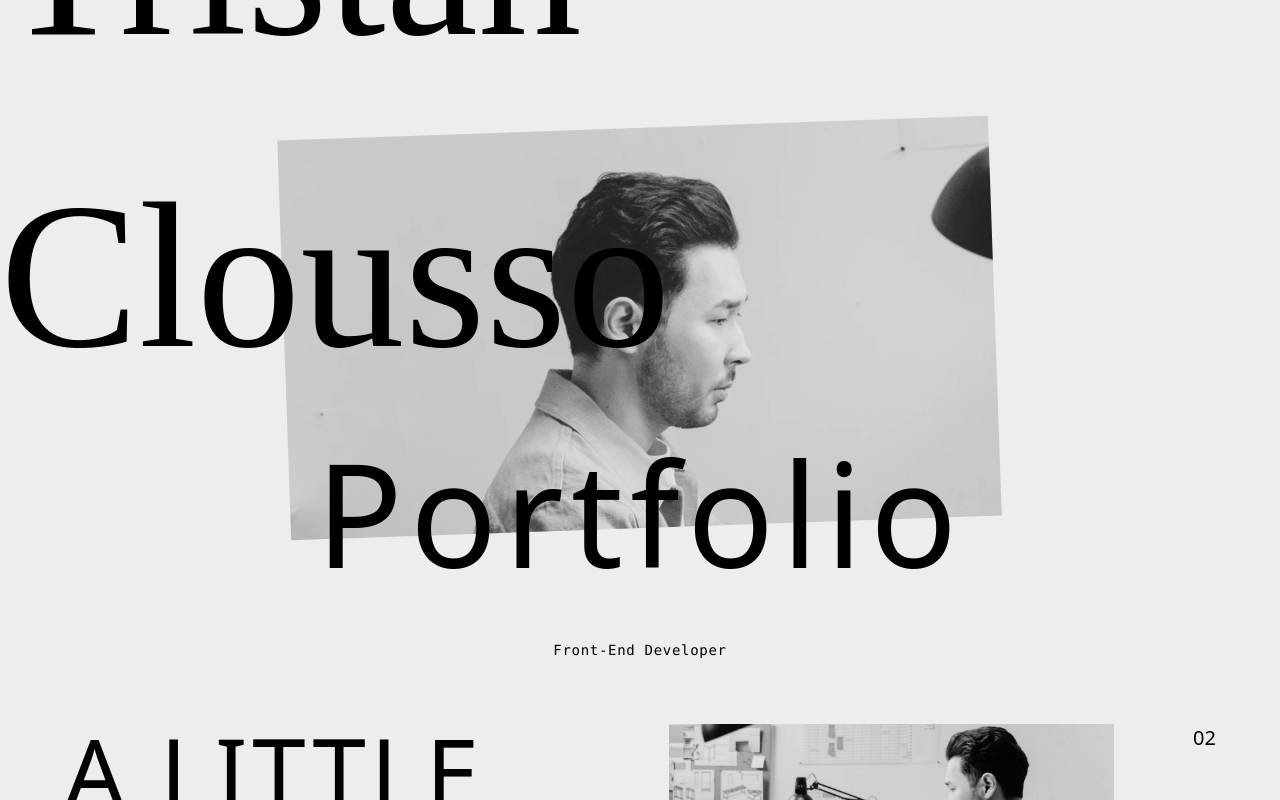
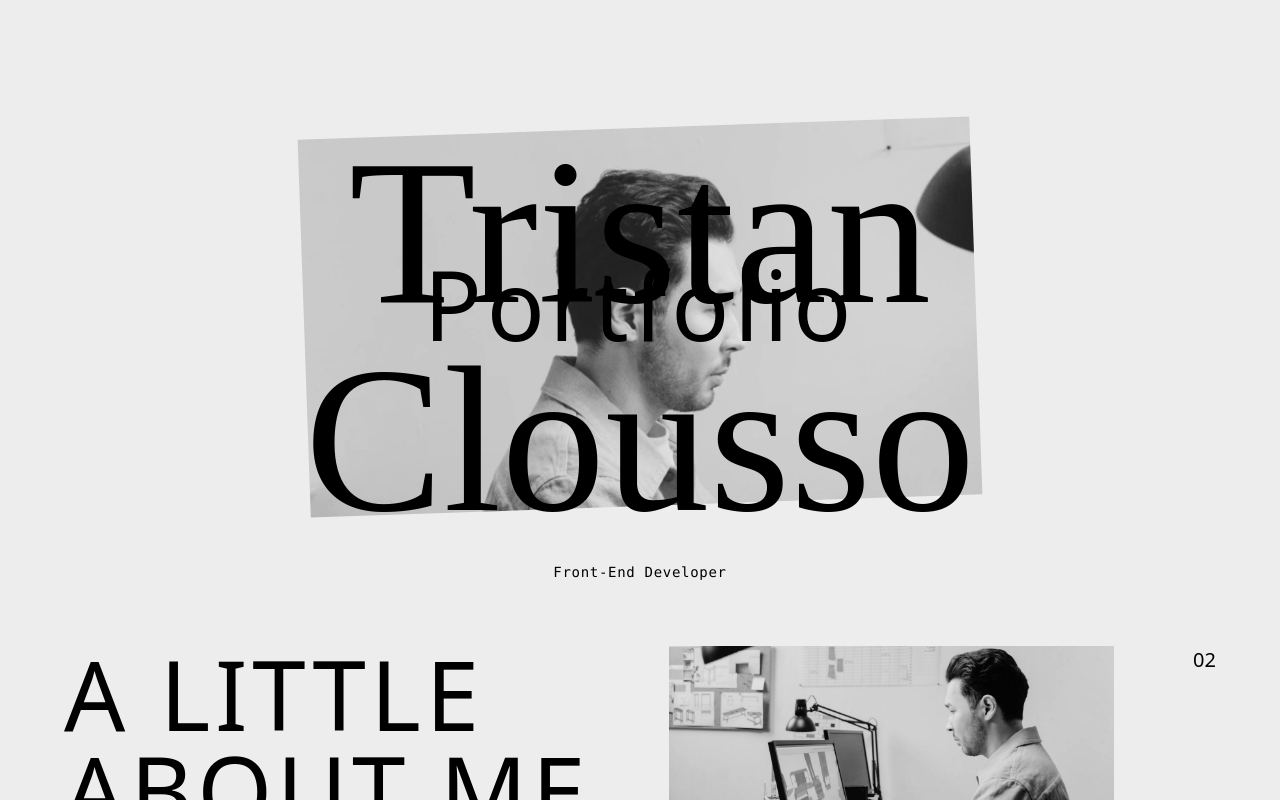
Before and after one commit to jacky2252v/pjOne, a React (Vite) app: page / in a window 1280 px wide. Shown: the top 800 px of the page. Built offline with nearby package versions, Linux system fonts and the light colour scheme; a web font is replaced by a local one.

Commit message:
Update LP1.jsx

```diff
--- a/src/components/LP1.jsx
+++ b/src/components/LP1.jsx
@@ -2,24 +2,24 @@ import React from "react";
 
 const LPOne = () => {
   return (
-    <div>
-      <div className="flex justify-center items-center mt-32 relative">
+    <div className="flex flex-col items-center text-center px-4 md:px-8 lg:px-16">
+      <div className="relative flex flex-col items-center mt-16 md:mt-32 w-full max-w-6xl">
         <img
-          className="opacity-88 h-[400px] -rotate-2"
+          className="opacity-88 w-full max-w-lg md:max-w-xl lg:max-w-2xl h-auto -rotate-2"
           src="/assets/PJ-10.jpg"
           alt="Background"
         />
         <h1
-          className="text-[13rem] mb-[26rem] absolute z-10"
+          className="absolute text-5xl md:text-7xl lg:text-9xl xl:text-[13rem] leading-none z-10"
           style={{ fontFamily: "Moontime" }}
         >
           Tristan Clousso
         </h1>
-        <h1 className="text-[9rem] mt-[23rem] font-thin tracking-wider absolute z-10">
+        <h1 className="absolute mt-24 md:mt-32 text-4xl md:text-6xl lg:text-8xl font-thin tracking-wider z-10">
           Portfolio
         </h1>
       </div>
-      <p className="flex justify-center items-center tracking-wider mt-28 font-light text-sm font-mono">
+      <p className="mt-10 md:mt-14 tracking-wider font-light text-xs md:text-sm font-mono">
         Front-End Developer
       </p>
     </div>
```
